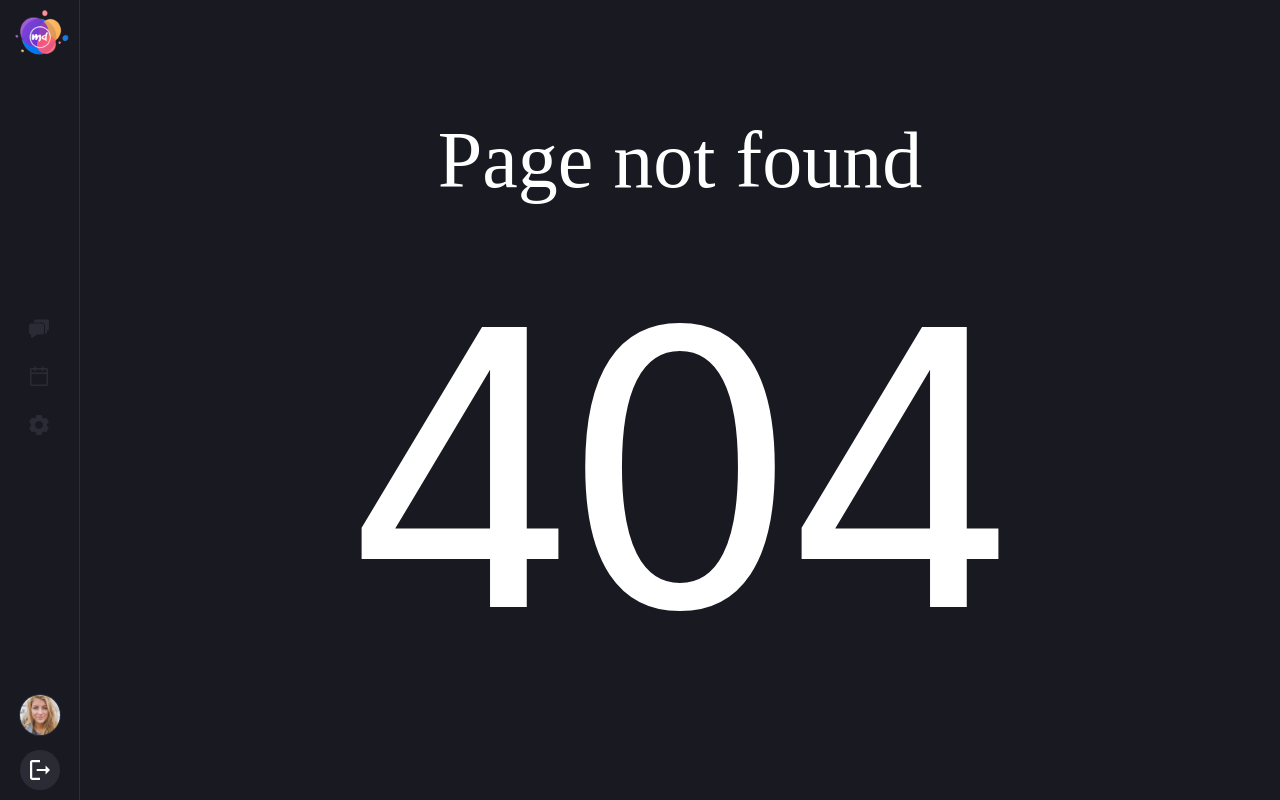
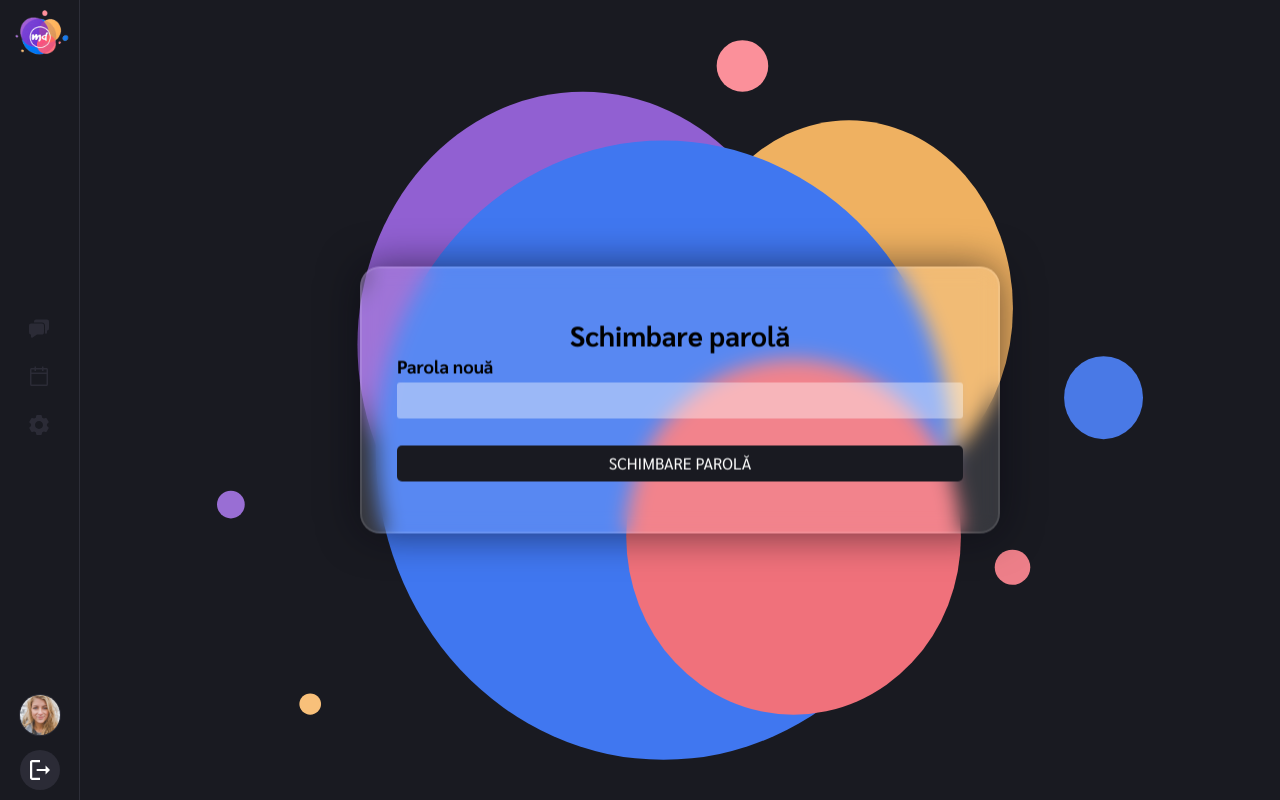
Before and after one commit to feudal/chat-md, a React (Create React App) app: page /change-password in a window 1280 px wide. Before the commit this address had no page. Built offline with nearby package versions, Linux system fonts and the light colour scheme; a web font is replaced by a local one.

Commit message:
component ChangePassword added. Page ChangePassword created.

```diff
--- a/src/App.js
+++ b/src/App.js
@@ -9,6 +9,7 @@ import Chat from "./pages/Chat";
 import Settings from "./pages/Settings";
 import Layout from "./components/layout/Layout";
 import NotFound from "./pages/NotFound";
+import ChangePassword from "./pages/ChangePassword";
 
 function App() {
     return (
@@ -16,6 +17,9 @@ function App() {
             <Switch>
                 <Route exact path='/' >
                     <Entrance/>
+                </Route>
+                <Route exact path='/change-password' >
+                    <ChangePassword/>
                 </Route>
                 <Route path='/chat'>
                     <Chat/>
--- /dev/null
+++ b/src/components/Forms/FormChangePassword.js
@@ -0,0 +1,18 @@
+import React from 'react';
+import classes from "./Forms.module.css";
+
+const FormChangePassword = () => {
+    return (
+        <form className={classes.form}>
+            <h2 className={classes.title}>Schimbare parolă</h2>
+            <label className={classes.label}>
+                Parola nouă
+                <input className={classes.input} type="email" />
+            </label>
+            <span className={classes.error}>Parola prea scurta!</span>
+            <input className={classes.button} type="submit" value='Schimbare parolă'/>
+        </form>
+    );
+};
+
+export default FormChangePassword;
--- a/src/components/Settings/ChangeSettings/ChangeSettings.js
+++ b/src/components/Settings/ChangeSettings/ChangeSettings.js
@@ -1,5 +1,6 @@
 import React, {useState} from 'react';
 import classes from './ChangeSettings.module.css';
+import {Link} from "react-router-dom";
 
 const ChangeSettings = (props) => {
     const [isToggled, setIsToggled] = useState(false);
@@ -13,9 +14,10 @@ const ChangeSettings = (props) => {
         <div className={classes.block}>
             <h2 className={classes.title}>{props.title}</h2>
             <div className={classes.group}>
-                <span className={classes.span}>{props.span}</span>
+                {props.span && <span className={classes.span}>{props.span}</span>}
                 {props.toggle && <div className={classForToggle} onClick={toggle}/>}
             </div>
+            <Link to='/change-password' className={classes.link}>{props.link}</Link>
         </div>
     );
 };
--- a/src/components/Settings/ChangeSettings/ChangeSettings.module.css
+++ b/src/components/Settings/ChangeSettings/ChangeSettings.module.css
@@ -40,14 +40,13 @@
     height: 12px;
     background: rgba(66, 170, 149, 0.5);
     border-radius: 50px;
-    transform: matrix(-1, 0, 0, 1, 0, 0);
     transition: all .3s;
 }
 
 .toggle:after {
     content: '';
     position: absolute;
-    left: 0;
+    right: 0;
     top: -4.5px;
     width: 20px;
     height: 20px;
@@ -63,5 +62,19 @@
 }
 .toggle.active:after {
     background: #C4C4C4;
-    transform: translate(15px, 0);
+    transform: translate(-15px, 0);
 }
+
+.link {
+    font-family: Sarabun, serif;
+    font-style: normal;
+    font-weight: normal;
+    font-size: 18px;
+    line-height: 24px;
+
+    color: #FFFFFF;
+    text-decoration: underline;
+}
+.link:hover {
+    text-decoration: none;
+}
--- /dev/null
+++ b/src/pages/ChangePassword.js
@@ -0,0 +1,14 @@
+import React from 'react';
+import FormChangePassword from "../components/Forms/FormChangePassword";
+import Bubbles from "../components/decoration/Bubbles/Bubbles";
+
+const ChangePassword = () => {
+    return (
+        <>
+            <Bubbles/>
+            <FormChangePassword/>
+        </>
+    );
+};
+
+export default ChangePassword;
--- a/src/pages/Settings.js
+++ b/src/pages/Settings.js
@@ -11,7 +11,7 @@ const Settings = () => {
             />
             <ChangeSettings
                 title='Date personale'
-                span='Schimare parolă'
+                link='Schimare parolă'
                 toggle={false}
             />
         </div>
```
